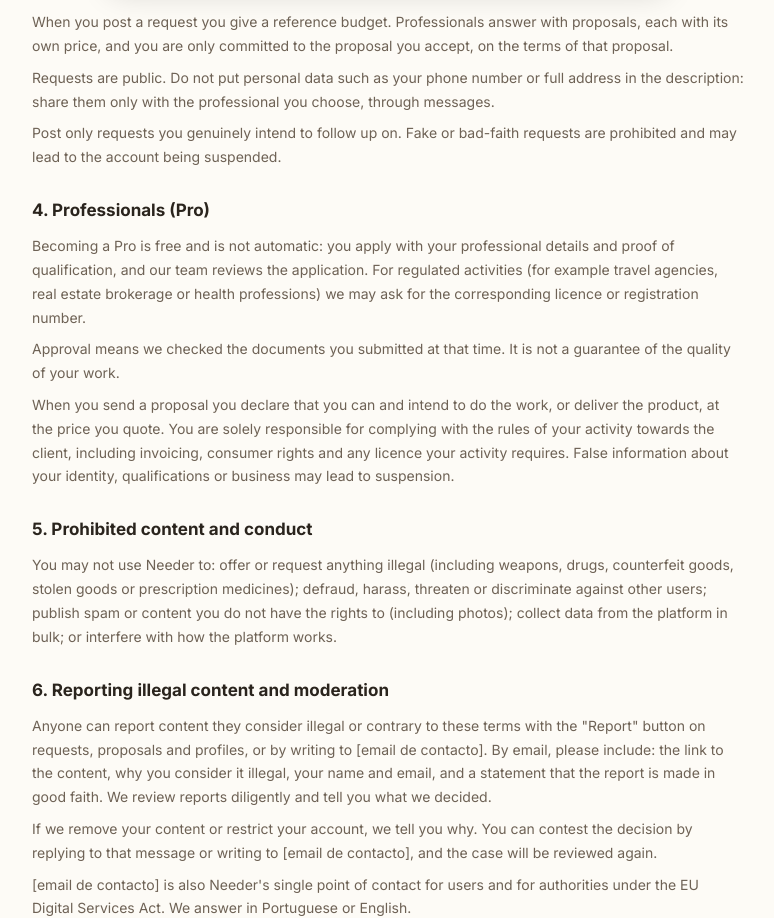
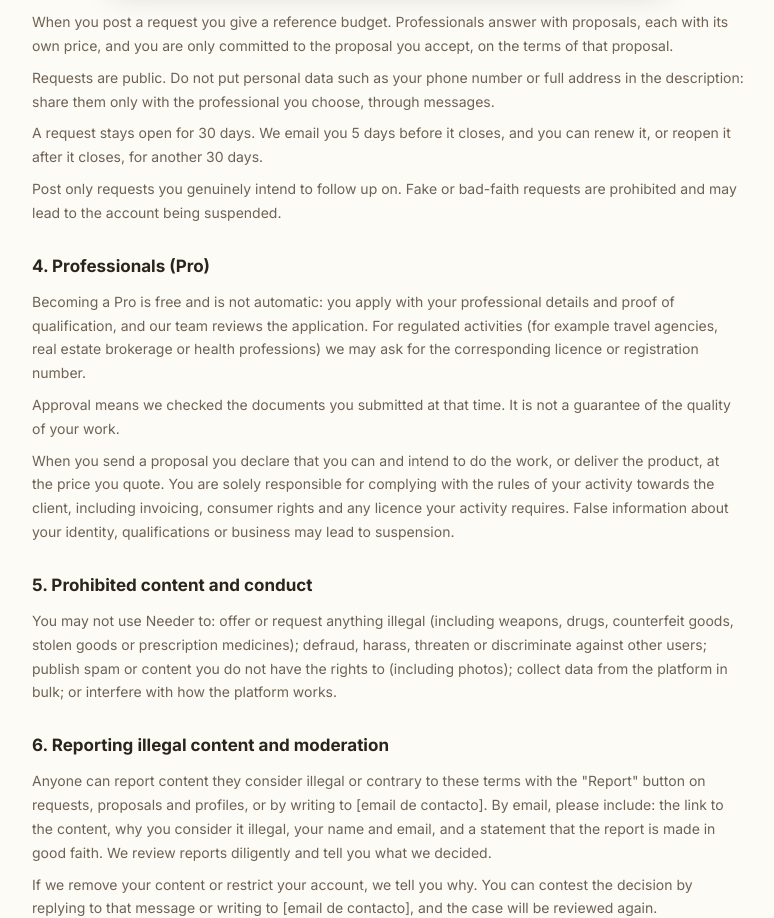
Before and after one commit to Kayo04/all-market, a Next.js app: page /en/terms in a window 1280 px wide. Shown: the part 800-1718 px from the top of the page, without its empty margins (252-1026 px from the left). Built offline with nearby package versions, Linux system fonts and the light colour scheme; no server answers.

Commit message:
Terms and CLAUDE.md: requests stay open 30 days, renewable
Co-Authored-By: Claude Opus 5.5 <noreply@anthropic.com>

```diff
--- a/src/app/[locale]/terms/page.tsx
+++ b/src/app/[locale]/terms/page.tsx
@@ -38,6 +38,7 @@ const CONTENT: Record<'en' | 'pt', { title: string; intro: string; sections: Sec
         body: [
           `When you post a request you give a reference budget. Professionals answer with proposals, each with its own price, and you are only committed to the proposal you accept, on the terms of that proposal.`,
           `Requests are public. Do not put personal data such as your phone number or full address in the description: share them only with the professional you choose, through messages.`,
+          `A request stays open for 30 days. We email you 5 days before it closes, and you can renew it, or reopen it after it closes, for another 30 days.`,
           `Post only requests you genuinely intend to follow up on. Fake or bad-faith requests are prohibited and may lead to the account being suspended.`,
         ],
       },
@@ -137,6 +138,7 @@ const CONTENT: Record<'en' | 'pt', { title: string; intro: string; sections: Sec
         body: [
           `Ao publicares um pedido, indicas um orçamento de referência. Os profissionais respondem com propostas, cada uma com o seu preço, e só ficas comprometido com a proposta que aceitares, nas condições dessa proposta.`,
           `Os pedidos são públicos. Não ponhas dados pessoais, como o teu telefone ou a morada completa, na descrição: partilha-os só com o profissional que escolheres, pelas mensagens.`,
+          `Um pedido fica aberto durante 30 dias. Avisamos-te por email 5 dias antes de fechar e podes renová-lo, ou reabri-lo depois de fechado, por mais 30 dias.`,
           `Publica apenas pedidos a que tencionas mesmo dar seguimento. Pedidos falsos ou de má-fé são proibidos e podem levar à suspensão da conta.`,
         ],
       },
```
Also changed, not shown: 1 other file (tests, documents, lock files or other folders).
